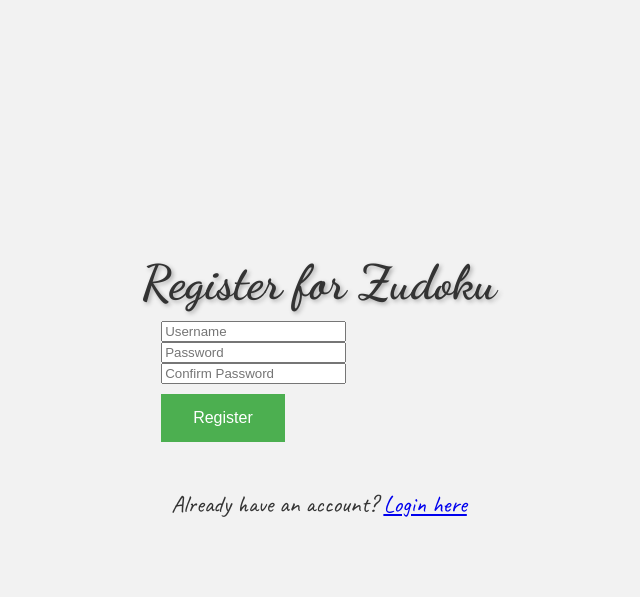
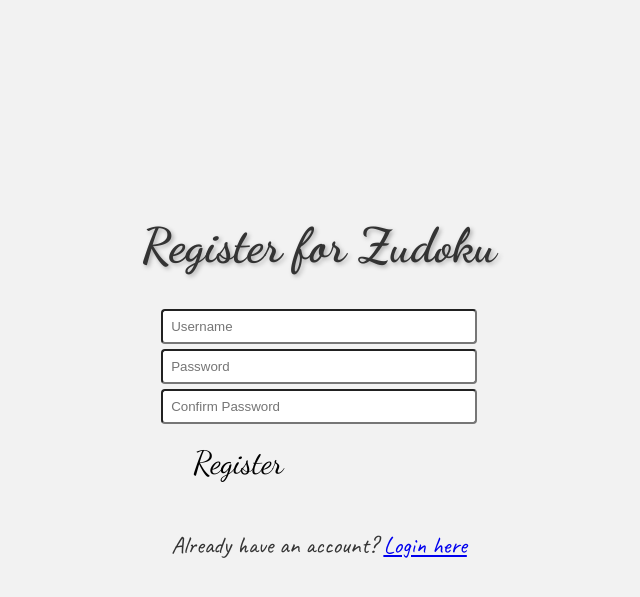
Before and after one commit to Azunera/zudoku_website, a Flask app: page /register in a window 1280 px wide. Shown: the top 597 px of the page, without its empty margins (321-961 px from the left). Run offline with Flask 3, Linux system fonts and the light colour scheme.

Commit message:
Improving elements proportions to each other and improving login/register aesthetics

```diff
--- a/api/static/css/zudoku.css
+++ b/api/static/css/zudoku.css
@@ -67,6 +67,7 @@ p {
   color: #333;
   line-height: 1.5;
   padding: 10px;
+  margin: 0;
   text-align: center;
 }
 
@@ -125,7 +126,7 @@ p {
   flex-direction: column;
   align-items: center;
   margin: 20px;
-  gap: 50px;
+  gap: 25px;
   max-width: 450px;
   width: 100%;
 }
@@ -173,6 +174,7 @@ p {
   text-decoration: none;
   display: inline-block;
   font-size: 32px;
+  font-size: 2rem;
   margin-top: 5px;
   margin-bottom: 20px;
   display: block;
@@ -291,6 +293,24 @@ label {
   flex-direction: row;
 }
 
+.entry-form {
+  max-width: 400px;
+  margin: 0 auto;
+  padding: 20px;
+}
+.entry-form label {
+  margin-top: 10px;
+  display: block;
+  color: #333;
+}
+.entry-form input[type=text],
+.entry-form input[type=password] {
+  width: 100%;
+  padding: 8px;
+  margin-top: 5px;
+  border-radius: 4px;
+}
+
 @media only screen and (max-width: 620px) {
   h1 {
     margin: 0;
@@ -364,7 +384,7 @@ label {
     border: none;
     padding: 10px 20px;
     background: transparent;
-    font-size: 28px;
+    font-size: 32px;
     font-family: "Dancing Script", cursive;
     cursor: pointer;
     transition: transform 0.3s ease;
@@ -433,10 +453,11 @@ label {
   .button-grid {
     display: flex;
     flex-direction: row;
+    gap: none;
   }
   .button-grid .number_button {
-    width: 40px;
-    height: 40px;
+    width: 25px;
+    height: 25px;
     border: none;
     font-size: 36px;
     transition: background-color 0.5s;
--- a/api/static/css/zudoku.scss
+++ b/api/static/css/zudoku.scss
@@ -84,6 +84,7 @@ p {
     color: #333;
     line-height: 1.5;
     padding: 10px;
+    margin: 0;
     text-align: center;
 }
 
@@ -150,7 +151,7 @@ p {
     flex-direction: column;
     align-items: center;
     margin: 20px;
-    gap: 50px;
+    gap: 25px;
     max-width: 450px;
     width: 100%;
 }
@@ -170,6 +171,7 @@ p {
         font-family: 'Caveat', cursive;
         text-decoration: none;
         font-size: 32px;
+        // font-size: 2rem;
         cursor: pointer;
         transition: background-color 0.5s;
         display: flex;
@@ -203,6 +205,8 @@ p {
     text-decoration: none;
     display: inline-block;
     font-size: 32px;
+    font-size: 2rem;
+
     margin-top: 5px;
     margin-bottom: 20px;
     display: block;
@@ -338,6 +342,28 @@ label {
     flex-direction: row;
     // display: inline-block;
 }
+.entry-form {
+    max-width: 400px;
+    margin: 0 auto;
+    padding: 20px;
+    // background-color: #f9f9f9;
+    // border: 1px solid #ddd;
+
+    label {
+      margin-top: 10px;
+      display: block;
+      color: #333;
+    }
+
+    input[type="text"],
+    input[type="password"] {
+      width: 100%;
+      padding: 8px;
+      margin-top: 5px;
+    //   border: 1px solid #ccc;
+      border-radius: 4px;
+    }
+  }
 
 @media only screen and (max-width: 620px) {
     h1 {
@@ -514,7 +540,7 @@ label {
 
     .difficulty_button, .bottom_buttons {
         padding: 7px 16px; // from 7px 16px
-        font-size: 24px; // from 28
+        font-size: 24px; // from
         margin-top: 0; // from 5
         margin-bottom: 0; //from 20
     }
@@ -522,6 +548,7 @@ label {
 
 
     .button-grid {
+        display: -webkit-flex;
         display: flex;
         flex-direction: row;
         gap: none;
--- a/api/static/js/zudoku.js
+++ b/api/static/js/zudoku.js
@@ -81,9 +81,9 @@ document.addEventListener('DOMContentLoaded', () => {
             ctx.lineWidth = (i % 3 === 0) ? 2 : 0.5;
             ctx.beginPath();
             ctx.moveTo(i * cellSize, 0);
-            ctx.lineTo(i * cellSize, canvas.height);
+            ctx.lineTo(i * cellSize, canvas.height * 1.1);
             ctx.moveTo(0, i * cellSize);
-            ctx.lineTo(canvas.width, i * cellSize);
+            ctx.lineTo(canvas.width *1.1, i * cellSize);
             ctx.stroke();
         }
         highlightingSelectedCell()
--- a/api/templates/login.html
+++ b/api/templates/login.html
@@ -22,7 +22,7 @@
                     </div>
                 {% endif %}
             {% endwith %}
-            <form id="login-form">
+            <form class="entry-form" id="login-form">
                 <div class="row">
                     <input type="text" id="username" name="username" placeholder="Username" required>
                 </div>
@@ -30,7 +30,7 @@
                     <input type="password" id="password" name="password" placeholder="Password" required>
                 </div>
                 <div class="row">
-                    <button class="button" type="submit" id="login_button">Login</button>
+                    <button class="bottom_buttons" type="submit" id="login_button">Login</button>
                 </div>
                 <div class="row">
                     <p>Don't have an account? <a href="/register">Register here</a></p>
--- a/api/templates/register.html
+++ b/api/templates/register.html
@@ -1,3 +1,4 @@
+
 <!DOCTYPE html>
 <html lang="en">
 <head>
@@ -6,7 +7,7 @@
     <meta name="viewport" content="width=device-width, initial-scale=1.0">
     <title>Register for Zudoku</title>
     <link rel="icon" href="/static/images/favicon.ico">
-    <link rel="stylesheet" href="/static/css/index.css">
+    <!-- <link rel="stylesheet" href="/static/css/index.css"> -->
     <link rel="stylesheet" href="/static/css/zudoku.css">
 </head>
 <body>
@@ -22,7 +23,7 @@
                     </div>
                 {% endif %}
             {% endwith %}
-            <form id="register-form" method="post" action="/register">
+            <form class="entry-form" id="register-form" method="post" action="/register">
                 <div class="row">
                     <input type="text" id="username" name="username" placeholder="Username" required>
                 </div>
@@ -33,7 +34,7 @@
                     <input type="password" id="confirm-password" name="confirm-password" placeholder="Confirm Password" required>
                 </div>
                 <div class="row">
-                    <button class="button" type="submit">Register</button>
+                    <button class="bottom_buttons" type="submit">Register</button>
                 </div>
                 <div class="row">
                     <p>Already have an account? <a href="/login">Login here</a></p>
```
Also changed, not shown: api/templates/index.html (line endings or trailing spaces), api/templates/zudoku.html (line endings or trailing spaces), 1 other file.
